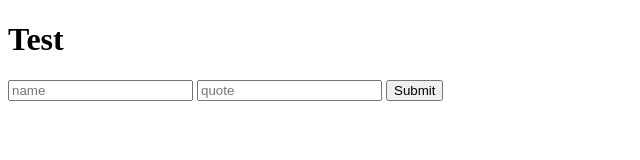
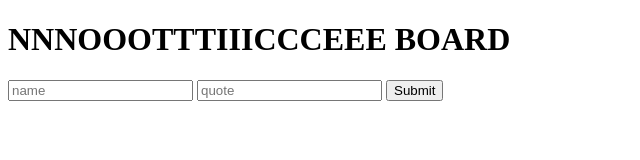
Before and after one commit to Vcro1531/CRUD_notice-board, a website: page html/index.html in a window 1280 px wide. Shown: the whole page, without its empty margins (0-640 px from the left). Drawn offline with Linux system fonts and the light colour scheme.

Commit message:
♻️ :: index

```diff
--- a/index.html
+++ b/html/index.html
@@ -5,7 +5,7 @@
 		<title>MY APP</title>
 	</head>
 	<body>
-		<h1>Test</h1>
+		<h1>NNNOOOTTTIIICCCEEE BOARD</h1>
 
 		<form action="/quotes" method="POST">
 			<input type="text" placeholder="name" name="name" />
```
